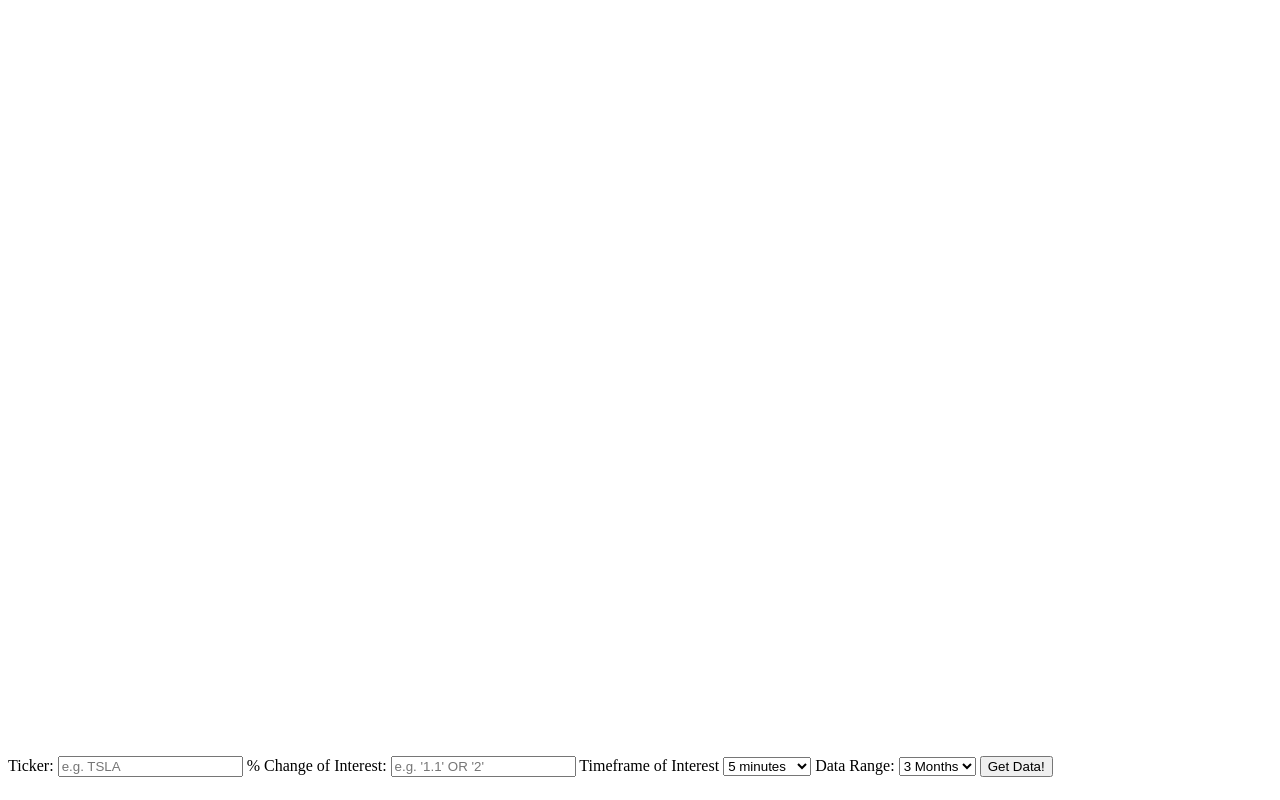
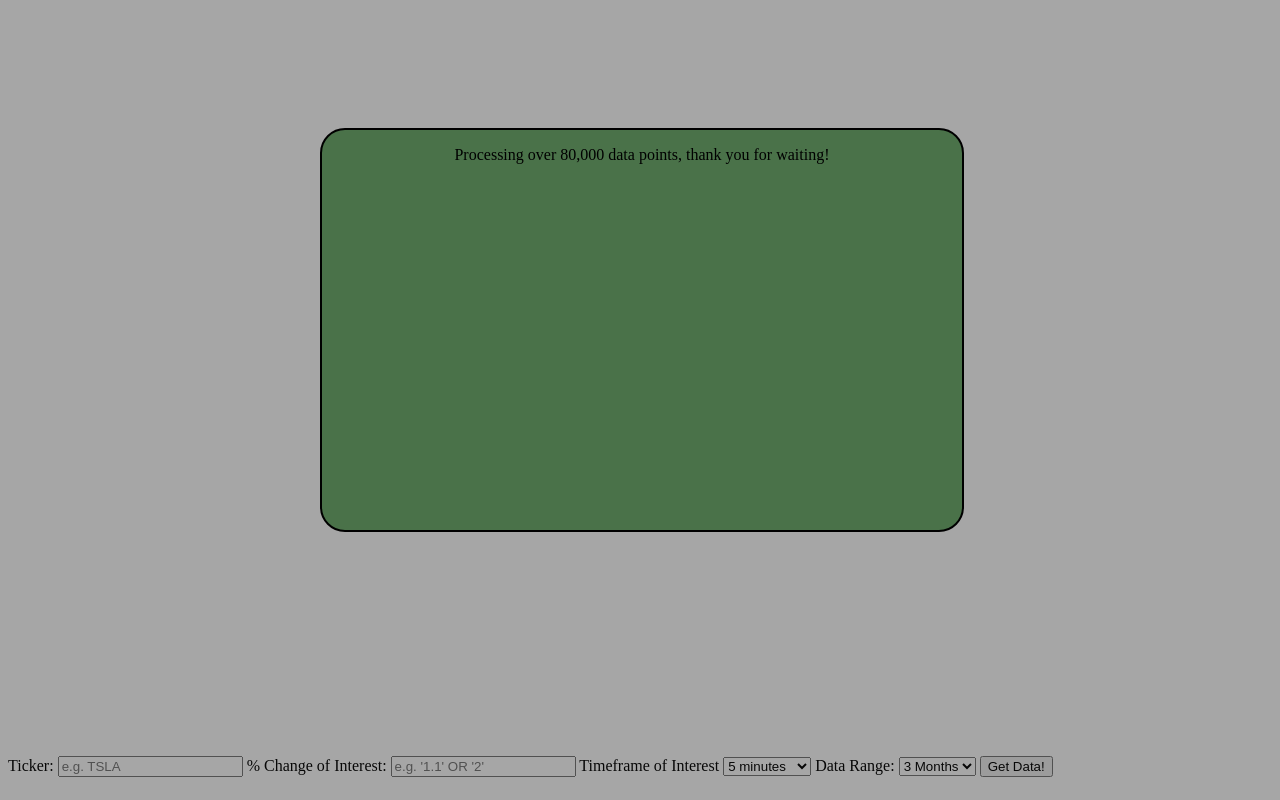
Before and after one commit to jhnegbrt/OpeningMoves, a website built with webpack: page public/index.html in a window 1280 px wide. Built offline with nearby package versions, Linux system fonts and the light colour scheme.

Commit message:
styles modal, done for the night

```diff
--- a/public/javascripts/index.js
+++ b/public/javascripts/index.js
@@ -1,8 +1,10 @@
 import submitForm from './submit_form'
+import {renderLoadingModal} from './components/loading_modal'
 
 document.addEventListener('DOMContentLoaded', loadPage)
 
 function loadPage(){
   let form = document.querySelector("form")
   form.onsubmit = submitForm
+  renderLoadingModal()
 }
--- a/public/styles/modal.css
+++ b/public/styles/modal.css
@@ -4,7 +4,7 @@
   overflow-y: hidden;
   overflow-x: hidden;
   z-index: 2;
-  background-color:rgba(37, 36, 36, 0.377);
+  background-color:rgba(20, 20, 20, 0.377);
   position: fixed;
   top: 0;
   left: 0
@@ -14,8 +14,17 @@
 
   width: 50%;
   height: 50%;
-  margin: 25%;
-  background-color: rgb(112, 226, 108);
-  color: black
+  margin-left: 25%;
+  margin-top: 10%;
+  /* margin: 25%;
+  margin-bottom: 25%; */
+  background-color: rgb(74, 114, 73);
+  color: black;
+  border: 2px solid black;
+  border-radius: 25px;
 
 }
+
+.loading-modal p{
+  text-align: center
+}
```
